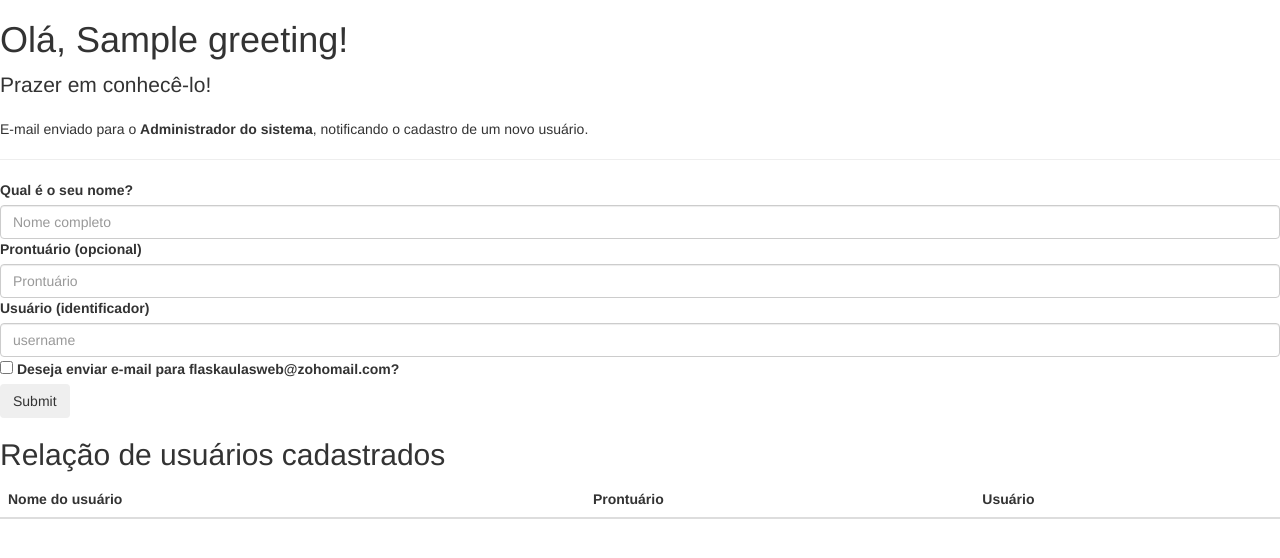
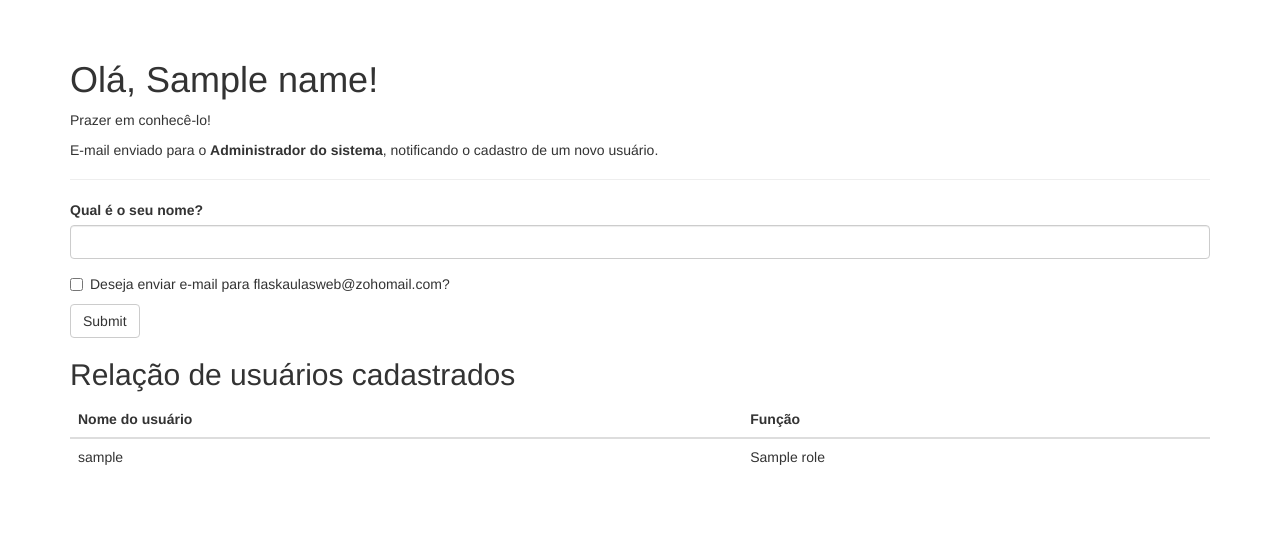
Before and after one commit to PT3032621-PTBDSWS/semana11, a Flask app: template templates/index.html in a window 1280 px wide. Shown: the part 52-610 px from the top of the page. Run offline with Flask 3, Linux system fonts and the light colour scheme; tables that the repository leaves empty hold one stand-in row (values such as "Sample post"); the template is opened without the code that fills it: values that come from a table or form of the project are taken from there, most other values are stand-ins (such as "Sample title", 1, 10 or a date in 2020); lists and menus that the app fills with data are empty; some libraries are stand-ins or nearby versions.

Commit message:
Refactor user registration template in index.html

```diff
--- a/templates/index.html
+++ b/templates/index.html
@@ -1,54 +1,45 @@
 {% extends "base.html" %}
-{% block content %}
-  <div class="py-4">
-    <h1 class="display-5">Olá, {{ greeting }}!</h1>
-    <p class="lead">Prazer em conhecê-lo!</p>
+{% import "bootstrap/wtf.html" as wtf %}
+
+{% block title %}Flasky{% endblock %}
+
+{% block page_content %}
+<div class="page-header">
+    <h1>Olá, {% if name %}{{ name }}{% else %}Stranger{% endif %}!</h1>
+    {% if not known %}
+    <p>Prazer em conhecê-lo!</p>
+    {% else %}
+    <p>Feliz em vê-lo novamente!</p>
+    {% endif %}
     <p>E-mail enviado para o <strong>Administrador do sistema</strong>, notificando o cadastro de um novo usuário.</p>
+</div>
+{{ wtf.quick_form(form) }}
 
-    <hr>
-
-    <form method="post" class="mb-4">
-      <div class="mb-3">
-        <label class="form-label"><strong>Qual é o seu nome?</strong></label>
-        <input name="nome" class="form-control" placeholder="Nome completo">
-      </div>
-
-      <div class="mb-3">
-        <label class="form-label">Prontuário (opcional)</label>
-        <input name="prontuario" class="form-control" placeholder="Prontuário">
-      </div>
-
-      <div class="mb-3">
-        <label class="form-label">Usuário (identificador)</label>
-        <input name="usuario" class="form-control" placeholder="username">
-      </div>
-
-      <div class="form-check mb-3">
-        <input class="form-check-input" type="checkbox" value="on" id="send_mail" name="send_mail">
-        <label class="form-check-label" for="send_mail">Deseja enviar e-mail para flaskaulasweb@zohomail.com?</label>
-      </div>
-
-      <button class="btn btn-outline-primary" type="submit">Submit</button>
-    </form>
-
-    <h2 class="mt-5">Relação de usuários cadastrados</h2>
-    <table class="table user-list">
+<h2>Relação de usuários cadastrados</h2>
+{% if users %}
+    <table class="table">
         <thead>
             <tr>
                 <th>Nome do usuário</th>
-          <th>Prontuário</th>
-          <th>Usuário</th>
+                <th>Função</th>
             </tr>
         </thead>
         <tbody>
-        {% for u in users %}
+            {% for user in users %}
             <tr>
-            <td>{{ u.nome }}</td>
-            <td>{{ u.prontuario or '' }}</td>
-            <td>{{ u.usuario }}</td>
+                <td>{{ user.username }}</td>
+                <td>
+                    {% if user.role %}
+                        {{ user.role.name }}
+                    {% else %}
+                        <span>User</span>
+                    {% endif %}
+                </td>
             </tr>
             {% endfor %}
         </tbody>
     </table>
-  </div>
+{% else %}
+    <p>Nenhum usuário cadastrado ainda.</p>
+{% endif %}
 {% endblock %}
```
Lines whose indentation alone changed are shown as unchanged.
